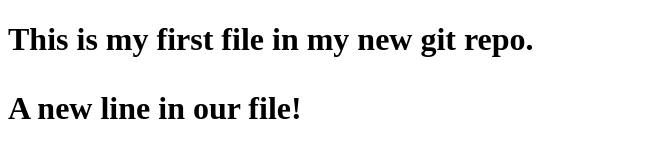
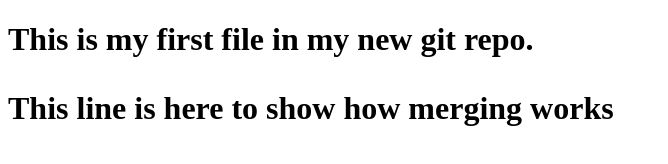
Before and after one commit to rakshanda-devops/hello-world, a plain HTML site: page index.html in a window 1280 px wide. Shown: the whole page, without its empty margins (0-668 px from the left). Drawn offline with Linux system fonts and the light colour scheme.

Commit message:
updated index.html for emergency fix

```diff
--- a/index.html
+++ b/index.html
@@ -6,7 +6,7 @@
 <body>
 
 <h1> This is my first file in my new git repo.</p>
-<div><img"sample.nature,jpg"></div>
-<p> A new line in our file!</p>
+<p> This line is here to show how merging works</p>
+
 </body>
 </html>
```
